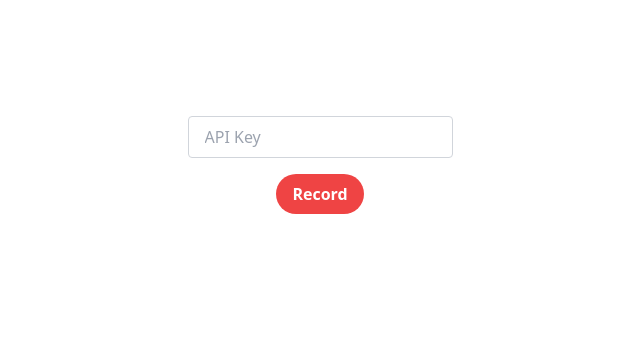
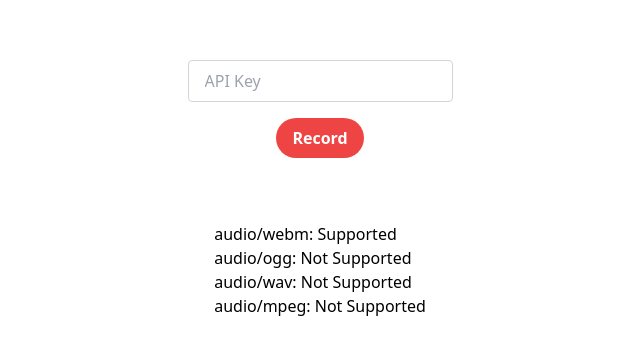
Before and after one commit to monovaldes/ejecutivo, a website: page index.html in a window 1280 px wide. Shown: the part 203-558 px from the top of the page, without its empty margins (320-960 px from the left). Drawn offline with Linux system fonts and the light colour scheme.

Commit message:
display supported formats

```diff
--- a/index.html
+++ b/index.html
@@ -34,6 +34,9 @@
       <div id="response-block" class="flex flex-col items-center">
         <h1 id="correct" class="mb-4"></h1>
       </div>
+      <div id="response-block" class="flex flex-col items-center">
+        <h1 id="encodings" class="mb-4"></h1>
+      </div>
     </div>
     <script src="index.js"></script>
   </body>
--- a/index.js
+++ b/index.js
@@ -81,3 +81,23 @@ recordButton.addEventListener('click', () => {
       console.error('Error:', error);
     });
 });
+
+const encodingsDiv = document.getElementById('encodings');
+
+// Check if the 'encodings' div exists
+if (encodingsDiv) {
+  // Create a list element for supported encodings
+  const encodingList = document.createElement('ul');
+
+  // Check each MIME type for support using isTypeSupported()
+  const mimeTypes = ['audio/webm', 'audio/ogg', 'audio/wav', 'audio/mpeg'];
+  mimeTypes.forEach((mimeType) => {
+    const isSupported = MediaRecorder.isTypeSupported(mimeType);
+    const listItem = document.createElement('li');
+    listItem.textContent = `${mimeType}: ${isSupported ? 'Supported' : 'Not Supported'}`;
+    encodingList.appendChild(listItem);
+  });
+
+  // Append the encodingList to the 'encodings' div
+  encodingsDiv.appendChild(encodingList);
+}
```
